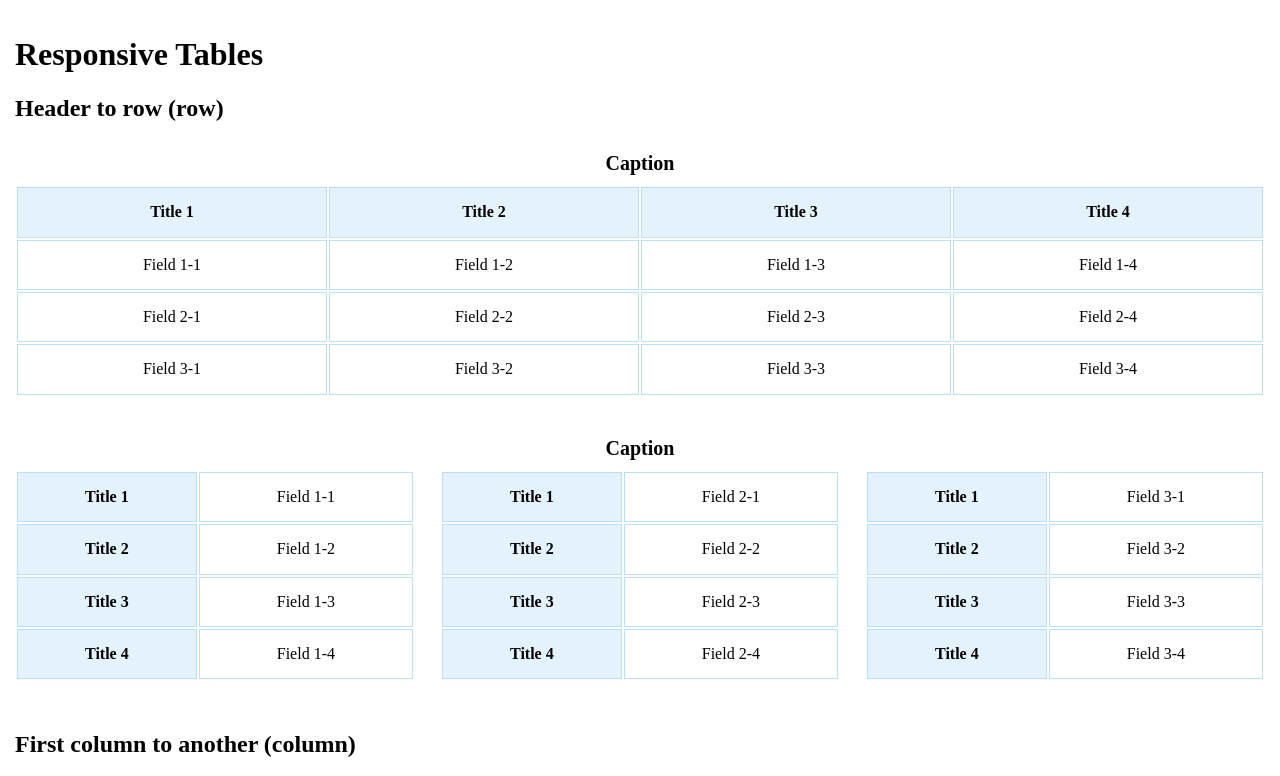
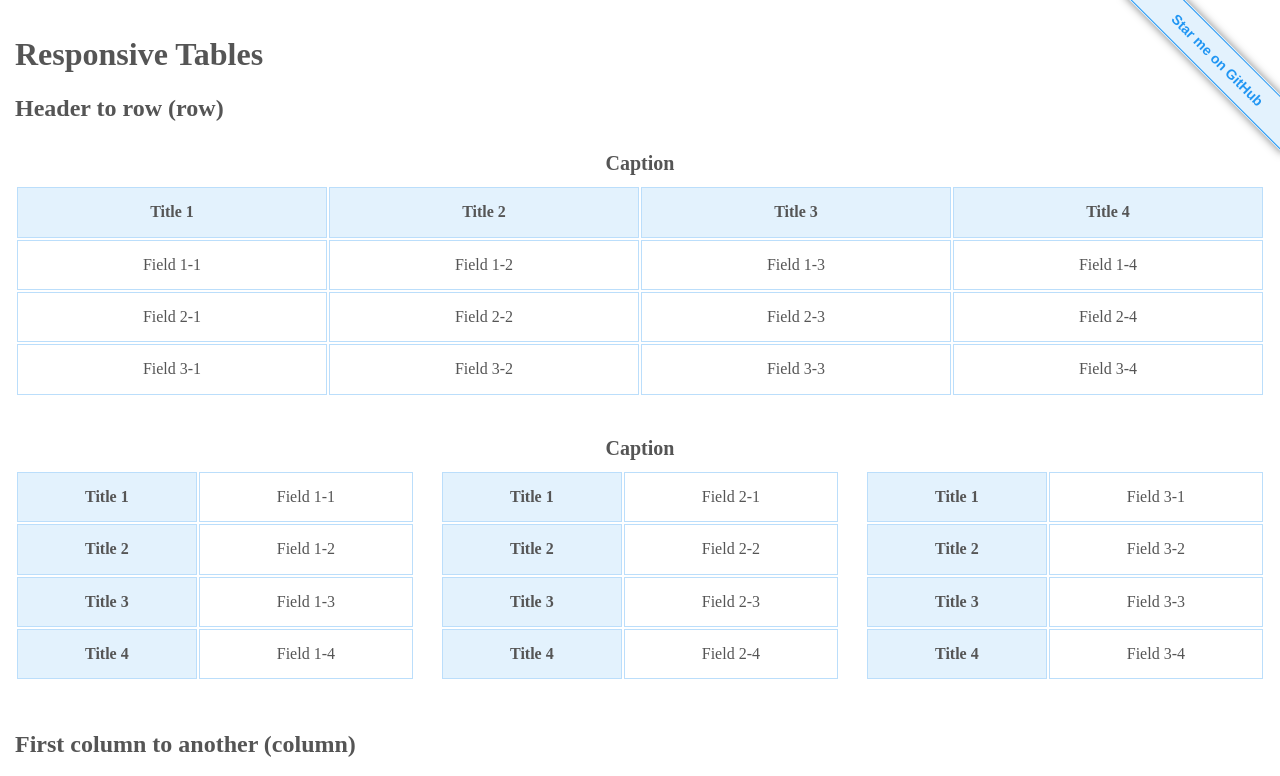
Before and after one commit to TrySound/retable, a plain HTML site: page index.html in a window 1280 px wide. Shown: the top 776 px of the page. Drawn offline with nearby package versions, Linux system fonts and the light colour scheme.

Commit message:
Added ribbon

```diff
--- a/index.html
+++ b/index.html
@@ -8,7 +8,13 @@
 </head>
 <body>
 
-<h1>Responsive Tables</h1>
+<div class="wrapper">
+
+	<div class="ribbon">
+		<a href="https://github.com/TrySound/retable" target="_blank">Star me on GitHub</a>
+	</div>
+
+	<h1>Responsive Tables</h1>
 
 	<h2>Header to row (row)</h2>
 
--- a/style.css
+++ b/style.css
@@ -1,7 +1,47 @@
-body {
+.wrapper {
+	position: relative;
+	overflow: hidden;
 	padding: 15px;
-	overflow-y: scroll;
+	color: #555;
 }
+
+.ribbon {
+	background-color: #E3F2FD;
+	overflow: hidden;
+	white-space: nowrap;
+	position: absolute;
+	right: -50px;
+	top: 40px;
+	-webkit-transform: rotate(45deg);
+	-ms-transform: rotate(45deg);
+	transform: rotate(45deg);
+	box-shadow: 0 0 8px rgba(0, 0, 0, .5);
+}
+
+@-webkit-keyframes pulse {
+	50% {box-shadow: 0 0 10px rgba(0, 0, 0, .2);}
+}
+
+@keyframes pulse {
+	50% {box-shadow: 0 0 10px rgba(0, 0, 0, .2);}
+}
+
+.ribbon:hover {
+	-webkit-animation: pulse .5s infinite;
+	animation: pulse .5s infinite;
+}
+
+.ribbon a {
+	border: 1px solid #2196F3;
+	color: #2196F3;
+	display: block;
+	font: bold .875em 'Helvetica Neue', Helvetica, Arial, sans-serif;
+	margin: 1px 0;
+	padding: 10px 50px;
+	text-align: center;
+	text-decoration: none;
+}
+
 
 .icon-plus {
 	display: inline-block;
```
